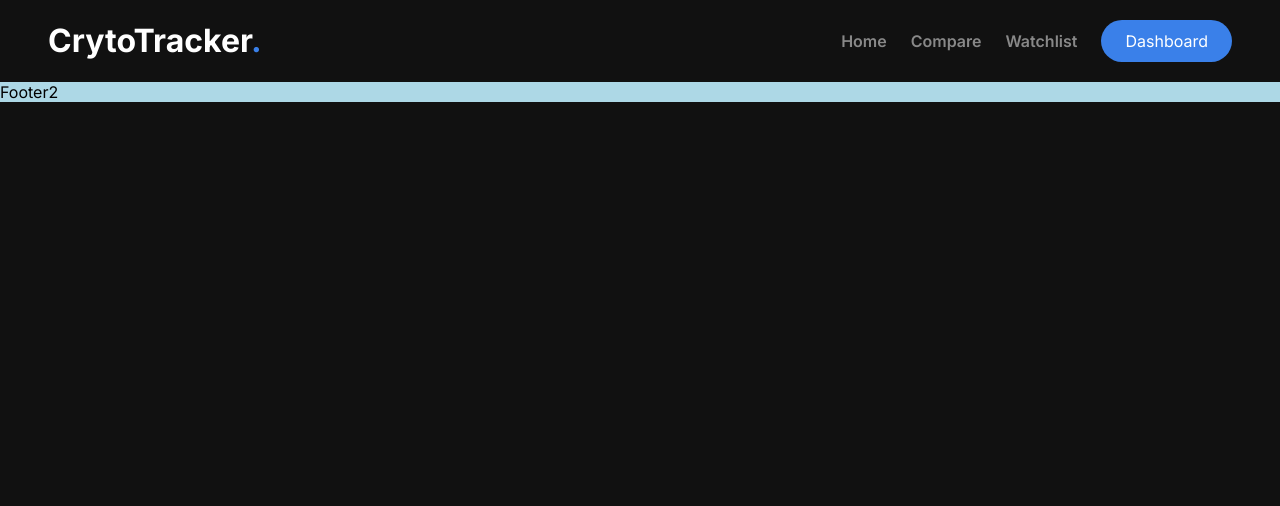
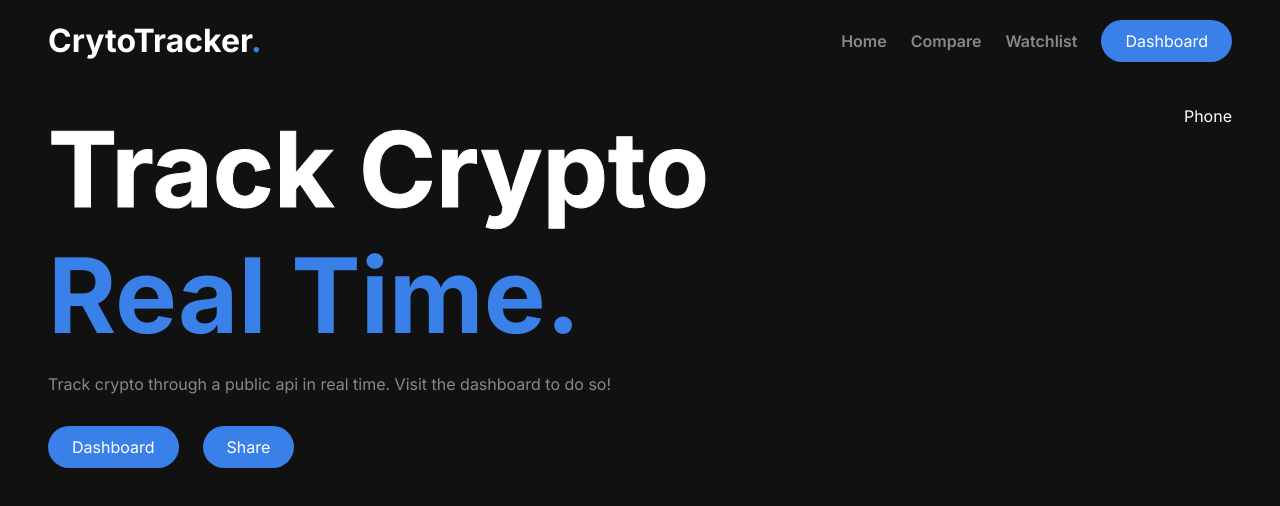
Before and after one commit to LakshitaTak/Crypto-Tracker, a React (Create React App) app: page / in a window 1280 px wide. Shown: the top 506 px of the page. Built offline with nearby package versions, Linux system fonts and the light colour scheme; the HTML template or start-up script is replaced by a standard one.

Commit message:
Landing Page left Component updated

```diff
--- a/src/App.js
+++ b/src/App.js
@@ -1,12 +1,14 @@
 import './App.css';
 import Header from './components/Common/Header';
 import Footer from './components/Common/Footer';
+import MainComponents from './components/LandingPage/MainComponents';
 
 function App() {
   return (
     <div className="App">
       <Header/>
-      <Footer/>
+      {/* <Footer/> */}
+      <MainComponents/>
     </div>
   );
 }
--- a/src/components/Common/Button/styles.css
+++ b/src/components/Common/Button/styles.css
@@ -3,4 +3,5 @@
     padding: 0.7rem 1.5rem;
     color: var(--white);
     border-radius: 3rem;
+    cursor: pointer;
 }
--- /dev/null
+++ b/src/components/LandingPage/MainComponents/index.js
@@ -0,0 +1,25 @@
+import React from "react";
+import "./styles.css";
+import Button from "../../Common/Button";
+
+function MainComponents() {
+  return (
+    <div className="flex-info">
+      <div className="left-component">
+        <h1 className="track-cypto-heading">Track Crypto</h1>
+        <h1 className="real-time-heading">Real Time.</h1>
+        <p className="info-text">
+          Track crypto through a public api in real time. Visit the dashboard to
+          do so!
+        </p>
+        <div className="btn-flex">
+          <Button text={"Dashboard"} />
+          <Button text={"Share"} />
+        </div>
+      </div>
+      <div>Phone</div>
+    </div>
+  );
+}
+
+export default MainComponents;
--- /dev/null
+++ b/src/components/LandingPage/MainComponents/styles.css
@@ -0,0 +1,40 @@
+.flex-info{
+    display: flex;
+    justify-content: space-between;
+    align-items: flex-start;
+    padding: 1.5rem 3rem;
+}
+
+.track-cypto-heading, .real-time-heading{
+    font-size: 6.5rem;
+    margin: 0;
+}
+
+.track-cypto-heading{
+    color: var(--white);
+    -webkit-text-stroke-width: 1px;
+    -webkit-text-stroke-color: var(--white);
+}
+
+.track-cypto-heading:hover{
+    color: var(--black);
+    -webkit-text-stroke-color: var(--white);
+    transition: all 0.3s;
+}
+
+.info-text{
+    color: var(--grey);
+    font-size: 1rem;
+}
+
+.real-time-heading{
+    color: var(--blue);
+}
+
+.btn-flex{
+    display: flex;
+    justify-content: flex-start;
+    gap: 1.5rem;
+    align-items: center;
+    margin-top: 2rem;
+}
```
